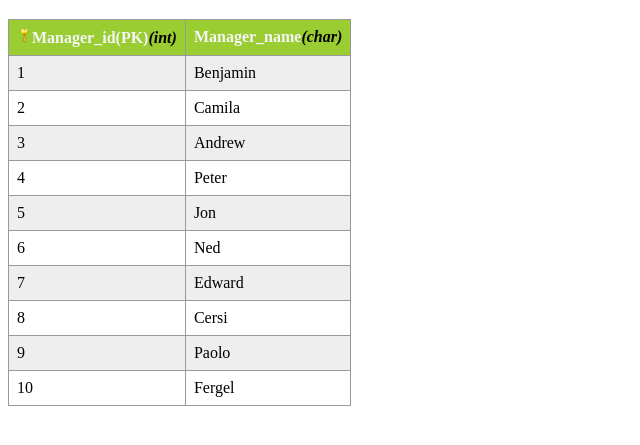
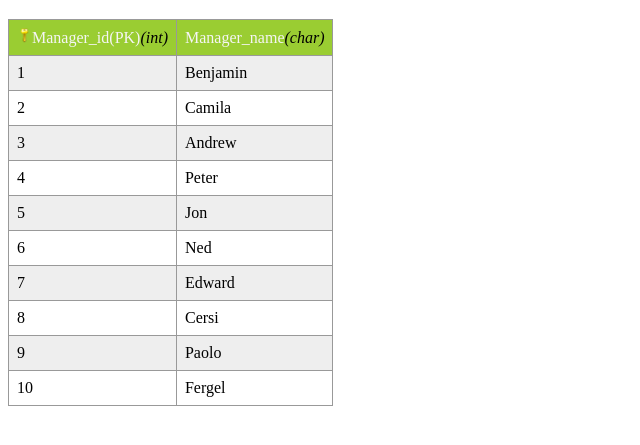
Before and after one commit to wmy2022513/webdev_ca1, a plain HTML site: page Manager.html in a window 1280 px wide. Shown: the part 61-506 px from the top of the page, without its empty margins (0-640 px from the left). Drawn offline with Linux system fonts and the light colour scheme.

Commit message:
add "Reset default table style"

```diff
--- a/css/style.css
+++ b/css/style.css
@@ -1,3 +1,13 @@
+table, caption, tbody, tfoot, thead, tr, th, td { margin: 0;
+  padding: 0;
+  border: 0;
+  font-size: 100%;
+  font: inherit; vertical-align: baseline;
+  }
+  table {
+  border-collapse: collapse;
+  border-spacing: 0; }
+  /* Reset default table style before loading */
 h1{
     color: blue;
 }
```
